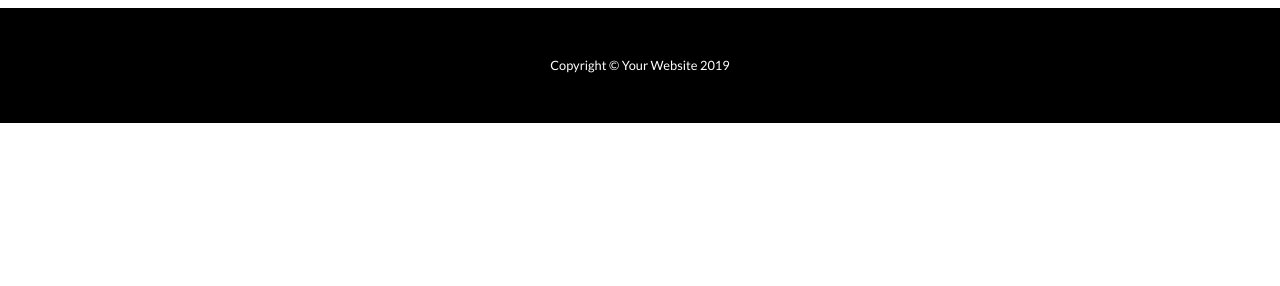
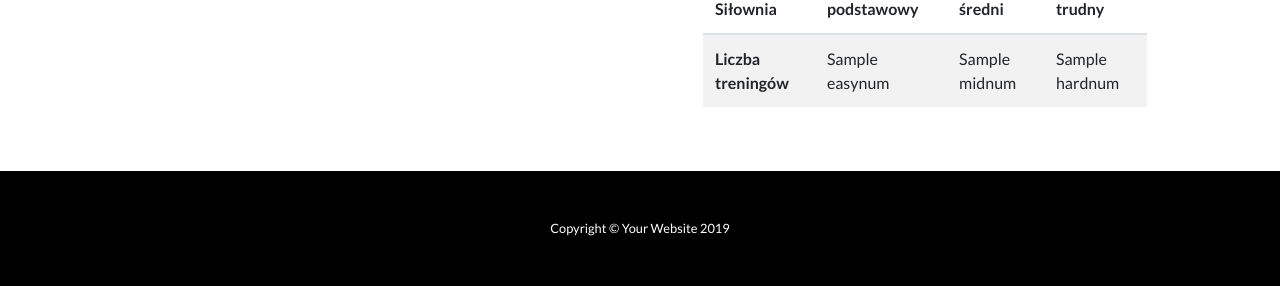
Before and after one commit to Hadamard-WawCode/PruGym, a Flask app: template templates/myActivity.html in a window 1280 px wide. Shown: the part 941-1227 px from the top of the page. Before the commit the page ends 1064 px from the top, so only its background shows below. Run offline with Flask 2, Linux system fonts and the light colour scheme; the template is opened without the code that fills it: most values are stand-ins (such as "Sample title", 1, 10 or a date in 2020); style sheets or scripts are compiled from the project's sources; some libraries are stand-ins or nearby versions.

Commit message:
new file:   static/pics/runner2.jpg 	modified:   templates/myActivity.html

```diff
--- a/templates/myActivity.html
+++ b/templates/myActivity.html
@@ -65,7 +65,7 @@
       <div class="row align-items-center">
         <div class="col-lg-6 order-lg-2">
           <div class="p-5">
-            <img class="img-fluid" src="{{ url_for('static',filename='pics/runner.jpg') }}" alt="">
+            <img class="img-fluid" src="{{ url_for('static',filename='pics/runner2.jpg') }}" alt="">
           </div>
         </div>
         <div class="col-lg-6 order-lg-1">
@@ -149,6 +149,24 @@
                           </tr>
                         </tbody>
                       </table>
+                      <table class="table table-striped">
+                            <thead>
+                              <tr>
+                                <th scope="col">Siłownia</th>
+                                <th scope="col">Trening podstawowy</th>
+                                <th scope="col">Trening średni</th>
+                                <th scope="col">Trening trudny</th>
+                              </tr>
+                            </thead>
+                            <tbody>
+                              <tr>
+                                <th scope="row">Liczba treningów</th>
+                                <td>{{ easynum }}</td>
+                                <td>{{ midnum }}</td>
+                                <td>{{ hardnum }}</td>
+                              </tr>
+                            </tbody>
+                          </table>
               </div>
             </div>
           </div>
```
Also changed, not shown: static/pics/runner2.jpg (added).
